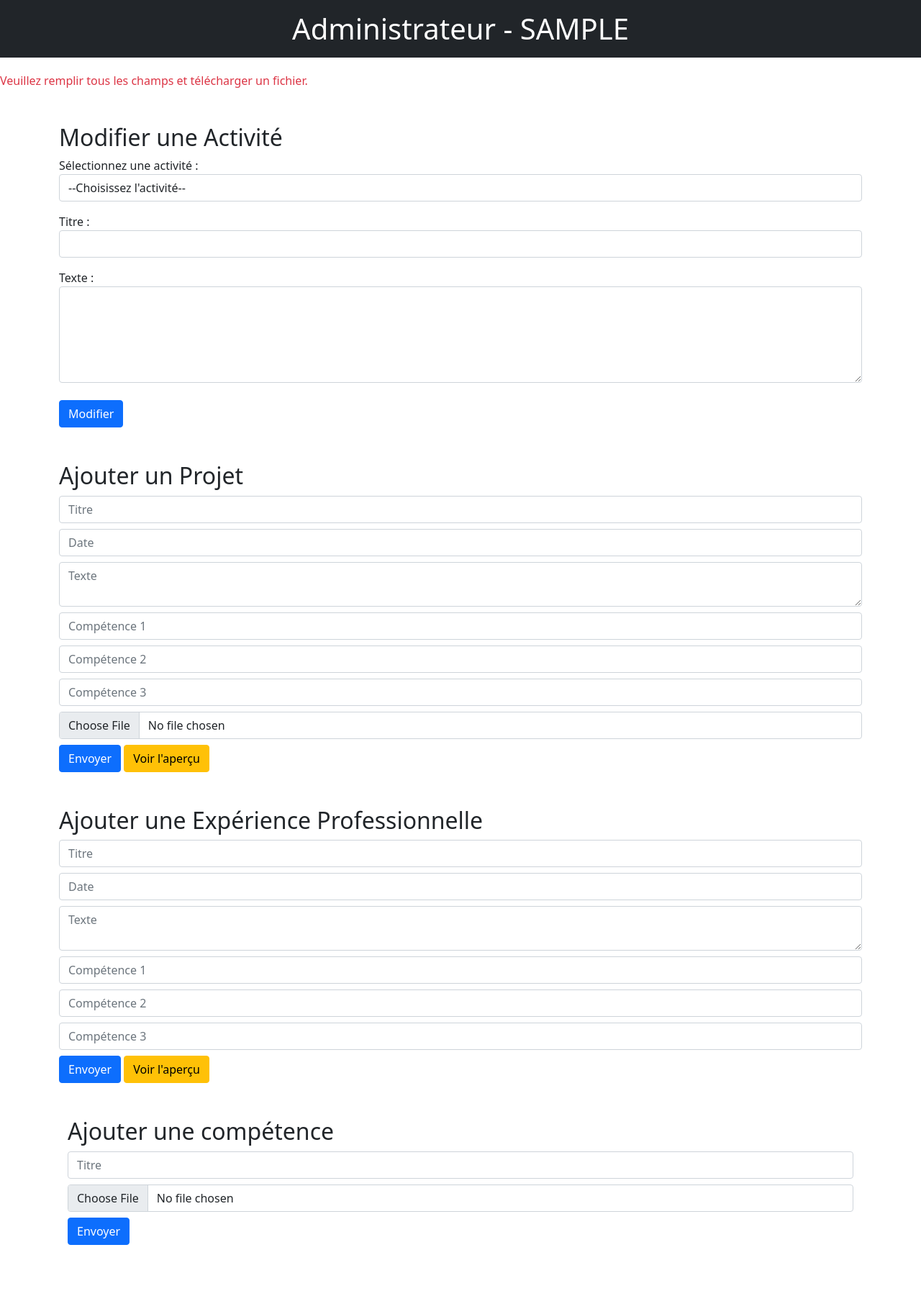
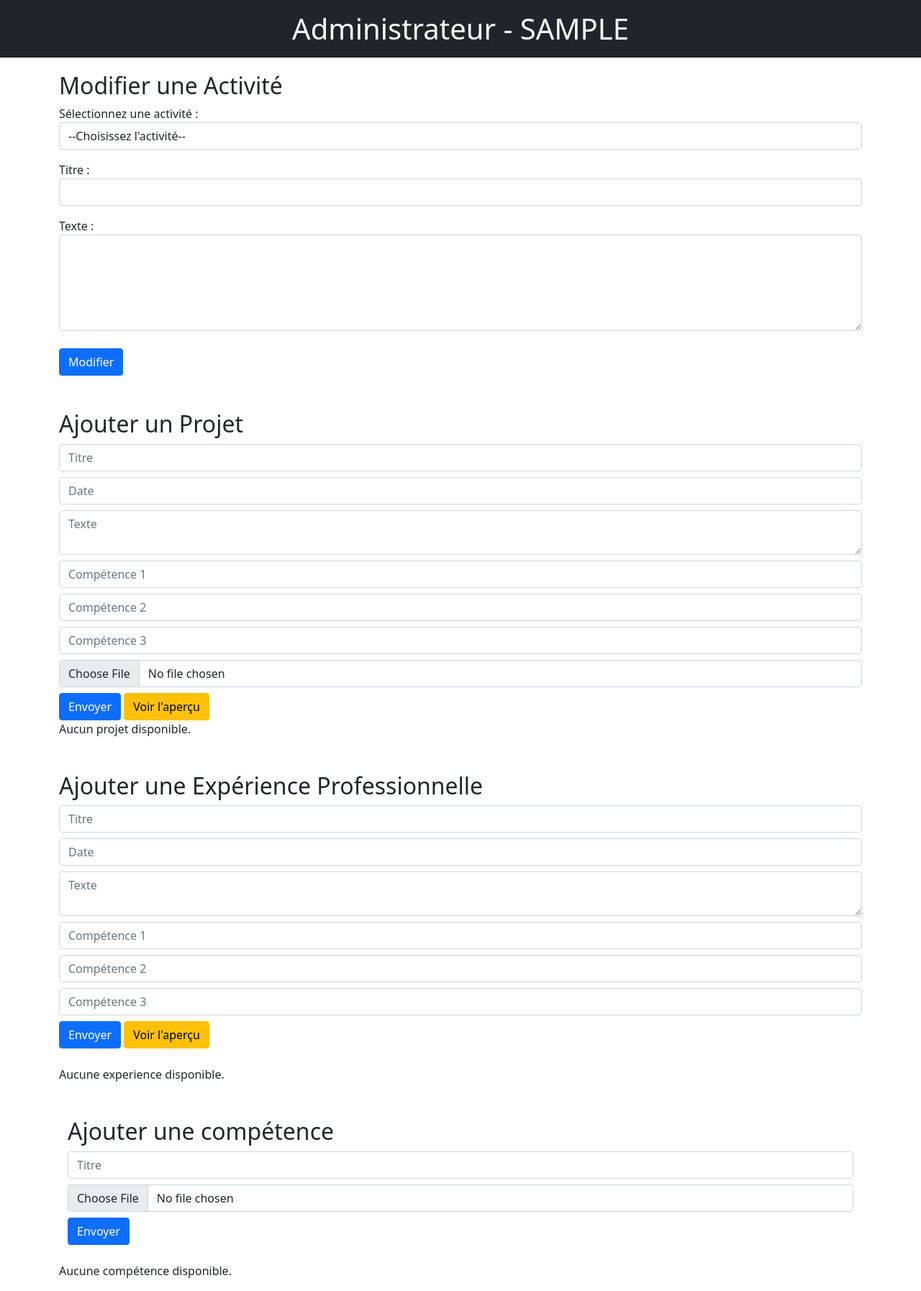
Before and after one commit to Mimix011/Mimix011.github.io, a PHP site: page /html/adminemile.php in a window 1280 px wide. Shown: the whole page at 72% size. Before the commit the page ends 1730 px from the top, so only its background shows below. Run offline with PHP 8.4, Linux system fonts and the light colour scheme; the visitor is signed in with stand-in values (Sample User, id 1); tables that the repository leaves empty or names only in its code hold one stand-in row (values such as "Sample post").

Commit message:
Fin page adminEmile

```diff
--- a/html/adminemile.php
+++ b/html/adminemile.php
@@ -50,7 +50,7 @@ while ($row = $result->fetch_assoc()) {
         <h2>Présentation</h2>
         <form method='POST' enctype='multipart/form-data'>
             <textarea type='text' name='Texte0' placeholder='Texte' class='form-control'  required>" . htmlspecialchars($row['Texte'], ENT_QUOTES, 'UTF-8') . "</textarea>
-            <button type='submit' name='modifpresentation' class='btn btn-primary mt-2'>Update</button>
+            <button type='submit' name='modifpresentation' class='btn btn-primary mt-2'>Modifier</button>
         </form>
     </div>";
 }
@@ -73,8 +73,6 @@ if (isset($_POST['modifpresentation'])) {
         } else {
             echo "<p class='text-danger'>Erreur lors du téléchargement du fichier.</p>";
         }
-    } else {
-        echo "<p class='text-danger'>Veuillez remplir tous les champs et télécharger un fichier.</p>";
     }
 ?>
 
@@ -119,13 +117,13 @@ $stmt->close();
         </div>
         <div class="mb-3">
             <label for="titre">Titre :</label>
-            <input type="text" name="Titre" id="titre" class="form-control" value="<?php echo htmlspecialchars($_POST['activiter'] ?? '', ENT_QUOTES, 'UTF-8'); ?>" required>
+            <input type="text" name="Titre4" id="titre" class="form-control" value="<?php echo htmlspecialchars($_POST['Titre4'] ?? '', ENT_QUOTES, 'UTF-8'); ?>" required>
         </div>
         <div class="mb-3">
             <label for="texte">Texte :</label>
             <textarea name="Texte4" id="texte" rows="5" class="form-control" required><?php echo htmlspecialchars($_POST['Texte4'] ?? '', ENT_QUOTES, 'UTF-8'); ?></textarea>
         </div>
-        <button type="submit" name="modifpresentation" class="btn btn-primary mt-2">Modifier</button>
+        <button type="submit" name="modifactiviter" class="btn btn-primary mt-2">Modifier</button>
     </form>
 </div>
 
@@ -142,8 +140,8 @@ $stmt->close();
 </script>
 
 <?php
-if (isset($_POST['modifpresentation'])) {
-    $newTitre = $_POST['Titre'] ?? null;
+if (isset($_POST['modifactiviter'])) {
+    $newTitre = $_POST['Titre4'] ?? null;
     $newTexte = $_POST['Texte4'] ?? null;
     $activiter = $_POST['activiter'] ?? null;
 
@@ -189,7 +187,7 @@ if (isset($_POST['modifpresentation'])) {
 
 
 
-
+<!-- Ajouter un projet -->
 <?php
 if (isset($_POST['envoiprojet'])) {
     if (!empty($_POST['Titre']) && !empty($_POST['Date']) && !empty($_POST['Texte']) &&
@@ -254,16 +252,6 @@ if (isset($_POST['envoiexperience'])) {
 ?>
 
 <h1 class="text-center bg-dark text-white p-3">Administrateur - <?php echo strtoupper($_SESSION['pseudo']); ?></h1>
-
-
-
-
-
-
-
-
-
-
 <div class="container mt-5" >
     <h2>Ajouter un Projet</h2>
     <form method="POST" enctype="multipart/form-data">
@@ -315,6 +303,69 @@ if (isset($_POST['envoiexperience'])) {
     <?php endif; ?>
 
 
+
+
+
+
+
+
+
+    <?php
+
+$sql = "SELECT ID, Titre FROM projet where Nom='". $_SESSION['pseudo'] ."'";
+$result = $conn->query($sql);
+
+if ($result->num_rows > 0) {
+
+    echo '<form method="POST">';
+    echo '<h2 for="projet_select">Sélectionnez un projet à supprimer :</h2>';
+    echo '<select name="projet_id" id="projet_select" class="form-control" onchange="updateForm()" required>';
+    echo '<option value="">-- Choisissez un projet --</option>';
+
+    while ($row = $result->fetch_assoc()) {
+        echo '<option value="' . htmlspecialchars($row['ID'], ENT_QUOTES, 'UTF-8') . '">'
+             . htmlspecialchars($row['Titre'], ENT_QUOTES, 'UTF-8')
+             . '</option>';
+    }
+
+    echo '</select>';
+    echo '<button type="submit" name="deleteprojet" class="btn btn-danger">Supprimer</button>';
+    echo '</form>';
+} else {
+    echo '<p>Aucun projet disponible.</p>';
+}
+
+if ($_SERVER['REQUEST_METHOD'] === 'POST' && isset($_POST['deleteprojet']) && isset($_POST['projet_id'])) {
+    $projet_id = intval($_POST['projet_id']);
+
+    $stmt = $conn->prepare("DELETE FROM projet WHERE ID = ?");
+    if ($stmt) {
+        $stmt->bind_param("i", $projet_id);
+        if ($stmt->execute()) {
+            echo '<p class="success">Le projet a été supprimé avec succès.</p>';
+        } else {
+            echo '<p class="error">Erreur lors de la suppression : ' . $stmt->error . '</p>';
+        }
+        $stmt->close();
+    } else {
+        echo '<p class="error">Erreur lors de la préparation de la requête : ' . $conn->error . '</p>';
+    }
+}
+?>
+
+
+
+
+
+
+
+
+
+
+
+
+
+
     <h2 class="mt-5">Ajouter une Expérience Professionnelle</h2>
     <form method="POST">
         <input type="text" name="Titre2" placeholder="Titre" class="form-control" value="<?php echo $titre2; ?>" required>
@@ -355,14 +406,74 @@ if (isset($_POST['envoiexperience'])) {
 <?php endif; ?>
 
 
-<div class="container mt-5" >
-    <h2>Ajouter une compétence</h2>
-    <form method="POST" enctype="multipart/form-data">
-        <input type="text" name="Titre3" placeholder="Titre" class="form-control" value="<?php echo $titre; ?>" required>
-        <input type="file" name="file3" class="form-control mt-2" required>
-        <button type="submit" name="envoicompetence" class="btn btn-primary mt-2">Envoyer</button>
-    </form>
-</div>
+<br>
+
+
+
+
+<?php
+
+$sql = "SELECT ID, Titre FROM experience where Nom='". $_SESSION['pseudo'] ."'";
+$result = $conn->query($sql);
+
+if ($result->num_rows > 0) {
+
+    echo '<form method="POST">';
+    echo '<h2 for="experience_select">Sélectionnez une experience à supprimer :</h2>';
+    echo '<select name="experience_id" id="experience_select" class="form-control" onchange="updateForm()" required>';
+    echo '<option value="">-- Choisissez une expérience --</option>';
+
+    while ($row = $result->fetch_assoc()) {
+        echo '<option value="' . htmlspecialchars($row['ID'], ENT_QUOTES, 'UTF-8') . '">'
+             . htmlspecialchars($row['Titre'], ENT_QUOTES, 'UTF-8')
+             . '</option>';
+    }
+
+    echo '</select>';
+    echo '<button type="submit" name="deleteexperience" class="btn btn-danger">Supprimer</button>';
+    echo '</form>';
+} else {
+    echo '<p>Aucune experience disponible.</p>';
+}
+
+if ($_SERVER['REQUEST_METHOD'] === 'POST' && isset($_POST['deleteexperience']) && isset($_POST['experience_id'])) {
+    $experience_id = intval($_POST['experience_id']);
+
+    $stmt = $conn->prepare("DELETE FROM experience WHERE ID = ?");
+    if ($stmt) {
+        $stmt->bind_param("i", $experience_id);
+        if ($stmt->execute()) {
+            echo '<p class="success">L experince a été supprimé avec succès.</p>';
+        } else {
+            echo '<p class="error">Erreur lors de la suppression : ' . $stmt->error . '</p>';
+        }
+        $stmt->close();
+    } else {
+        echo '<p class="error">Erreur lors de la préparation de la requête : ' . $conn->error . '</p>';
+    }
+}
+?>
+
+
+
+
+
+
+
+
+
+
+
+
+
+
+
+
+
+
+
+
+
 
 
 
@@ -385,12 +496,12 @@ if (isset($_POST['envoicompetence'])) {
         $uploadPath3 = $uploadDir3 . $fileName3;
 
         if (move_uploaded_file($fileTmpPath3, $uploadPath3)) {
-            $stmt3 = $conn->prepare("INSERT INTO competence (Competence, Fichier, nom) VALUES (?, ?, ?)");
+            $stmt3 = $conn->prepare("INSERT INTO competence (Competence2, Fichier, nom) VALUES (?, ?, ?)");
             $stmt3->bind_param("sss", $titre3, $uploadPath3,$_SESSION['pseudo']);
             if ($stmt3->execute()) {
-                echo "<p class='text-success'>Projet ajouté avec succès !</p>";
+                echo "<p class='text-success'>Compétence ajouté avec succès !</p>";
             } else {
-                echo "<p class='text-danger'>Erreur lors de l'ajout du projet : " . $stmt3->error . "</p>";
+                echo "<p class='text-danger'>Erreur lors de l'ajout de la compétence : " . $stmt3->error . "</p>";
             }
             $stmt3->close();
         } else {
@@ -401,6 +512,73 @@ if (isset($_POST['envoicompetence'])) {
     }
 }
 ?>
+<div class="container mt-5" >
+    <h2>Ajouter une compétence</h2>
+    <form method="POST" enctype="multipart/form-data">
+        <input type="text" name="Titre3" placeholder="Titre" class="form-control" value="<?php echo $titre; ?>" required>
+        <input type="file" name="file3" class="form-control mt-2" required>
+        <button type="submit" name="envoicompetence" class="btn btn-primary mt-2">Envoyer</button>
+    </form>
+</div>
+
+
+<br>
+<?php
+
+$sql = "SELECT Competence2 FROM competence where nom='". $_SESSION['pseudo'] ."'";
+$result = $conn->query($sql);
+
+if ($result->num_rows > 0) {
+
+    echo '<form method="POST">';
+    echo '<h2 for="competence_select">Sélectionnez une compétence à supprimer :</h2>';
+    echo '<select name="competence_id" id="competence_select" class="form-control" onchange="updateForm()" required>';
+    echo '<option value="">-- Choisissez une compétence --</option>';
+
+    while ($row = $result->fetch_assoc()) {
+        echo '<option value="' . htmlspecialchars($row['Competence2'], ENT_QUOTES, 'UTF-8') . '">'
+             . htmlspecialchars($row['Competence2'], ENT_QUOTES, 'UTF-8')
+             . '</option>';
+    }
+
+    echo '</select>';
+    echo '<button type="submit" name="deletecompetence" class="btn btn-danger">Supprimer</button>';
+    echo '</form>';
+} else {
+    echo '<p>Aucune compétence disponible.</p>';
+}
+
+if ($_SERVER['REQUEST_METHOD'] === 'POST' && isset($_POST['deletecompetence']) && isset($_POST['competence_id'])) {
+    $competence_id = $_POST['competence_id'];
+
+    $stmt = $conn->prepare("DELETE FROM competence WHERE Competence2 = ?");
+    if ($stmt) {
+        $stmt->bind_param("s", $competence_id);
+        if ($stmt->execute()) {
+            echo '<p class="success">La compétence a été supprimé avec succès.</p>';
+        } else {
+            echo '<p class="error">Erreur lors de la suppression : ' . $stmt->error . '</p>';
+        }
+        $stmt->close();
+    } else {
+        echo '<p class="error">Erreur lors de la préparation de la requête : ' . $conn->error . '</p>';
+    }
+}
+?>
+
+
+
+
+
+
+
+
+
+
+
+
+
+
 
 
 
```
Also changed, not shown: html/uploads/file_674f45dc648974.84558011.csv (added, +9 -0 lines), html/uploads/file_674f46133d5c51.54397956.csv (added, +9 -0 lines), html/uploads/file_674f46488ef867.25740426.csv (added, +9 -0 lines), html/uploads/file_674f464be2c208.20184085.csv (added, +9 -0 lines), html/uploads/file_674f4817363d66.75404765.png (added).
